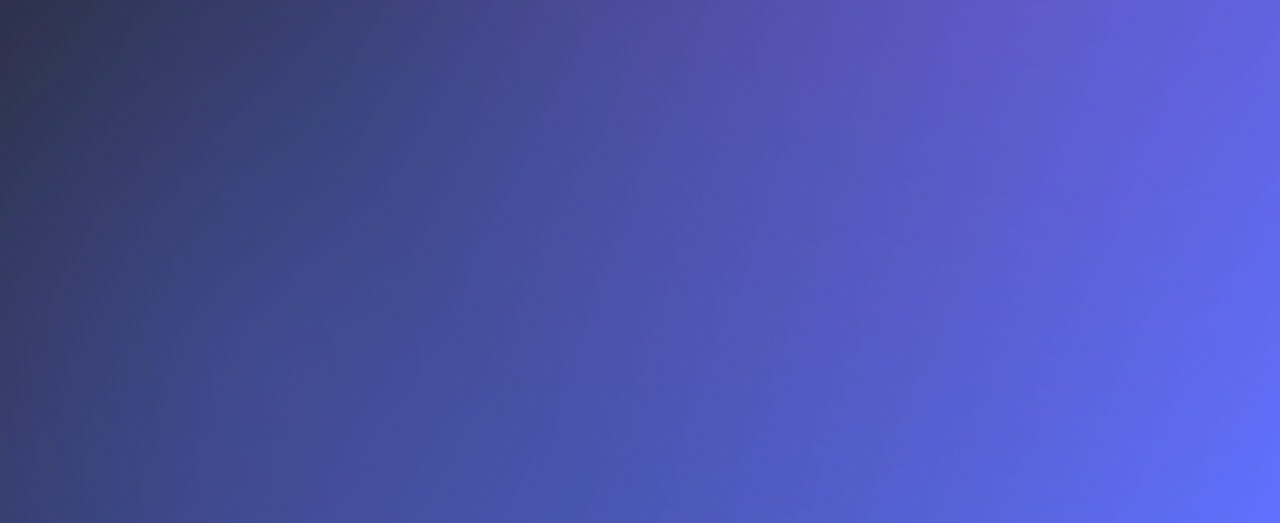
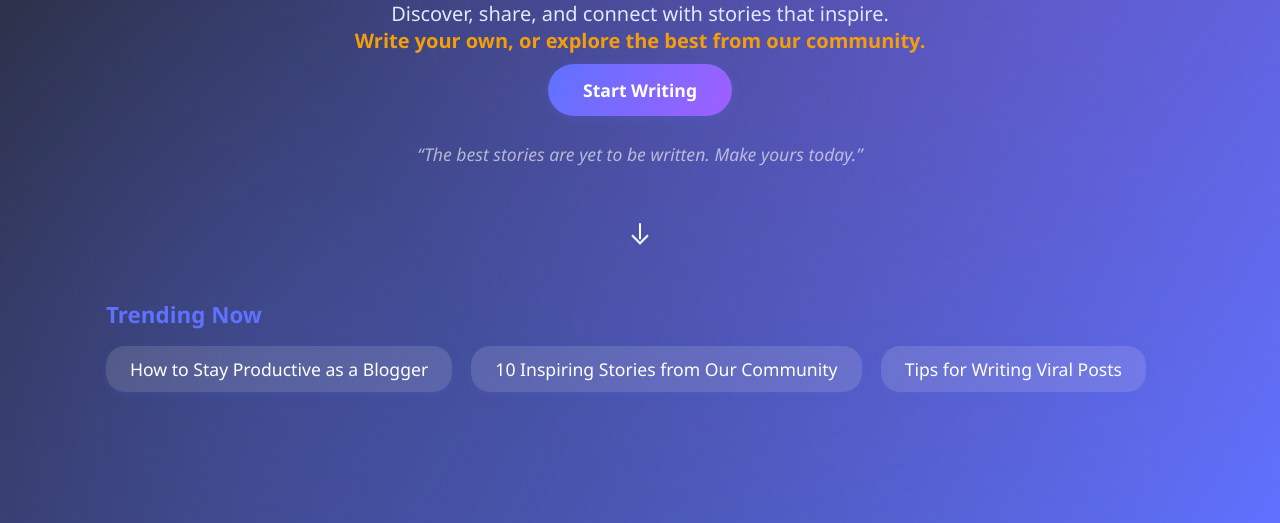
Before and after one commit to Prasad-rangapu/JINX, a plain HTML site: page home.html in a window 1280 px wide. Shown: the part 277-800 px from the top of the page. Drawn offline with Linux system fonts and the light colour scheme; no server answers.

Commit message:
update of frontend

```diff
--- a/home.html
+++ b/home.html
@@ -24,12 +24,77 @@
     </nav>
   </header>
 
-  <section id="wish">
-    <h1 id="welcome-user"></h1>
+  <!-- Hero Section -->
+  <section class="hero-section" style="text-align:center; padding: 3.5rem 1rem 2rem 1rem;">
+    <h1 class="hero-title" style="font-size:2.5rem; font-weight:800; background:var(--gradient); -webkit-background-clip:text; -webkit-text-fill-color:transparent;">
+      Welcome to JINX Blog!
+    </h1>
+    <p style="font-size:1.25rem; color:#e0e7ff; margin:1rem 0 1.5rem 0;">
+      Discover, share, and connect with stories that inspire.<br>
+      <span style="color:var(--accent); font-weight:600;">Write your own, or explore the best from our community.</span>
+    </p>
+    <a href="create.html" class="cta-btn" style="background:var(--gradient); color:#fff; padding:0.9rem 2.2rem; border-radius:2rem; font-size:1.1rem; font-weight:600; text-decoration:none; box-shadow:0 2px 12px #5f72ff33; transition:background 0.2s,transform 0.2s;">
+      Start Writing
+    </a>
+    <div style="margin-top:2.5rem;">
+      <span style="font-size:1.1rem; color:#fff9; font-style:italic;">
+        “The best stories are yet to be written. Make yours today.”
+      </span>
+    </div>
+    <div class="scroll-down" style="margin-top:2.5rem;">
+      <svg width="32" height="32" fill="none" stroke="#fff" stroke-width="2" style="animation:bounce 1.5s infinite;">
+        <path d="M16 8v16M8 20l8 8 8-8"/>
+      </svg>
+    </div>
+  </section>
+
+  <!-- Trending/Popular Posts Suggestion -->
+  <section class="suggested-section" style="max-width:1100px; margin:0 auto 2rem auto; padding:1.5rem 1rem 0 1rem;">
+    <h2 style="font-size:1.4rem; color:var(--primary); margin-bottom:1rem; font-weight:700;">Trending Now</h2>
+    <div id="trending-posts" style="display:flex; gap:1.2rem; flex-wrap:wrap;">
+      <!-- Trending posts will be loaded here by JS -->
+    </div>
   </section>
 
   <main class="posts-container" id="recent-posts"></main>
 
   <script src="javascripts/posts.js"></script>
+  <script>
+    // Example: Load trending posts (replace with your own logic if needed)
+    function loadTrendingPosts() {
+      const trending = [
+        { title: "How to Stay Productive as a Blogger", link: "blogs.html#1" },
+        { title: "10 Inspiring Stories from Our Community", link: "blogs.html#2" },
+        { title: "Tips for Writing Viral Posts", link: "blogs.html#3" }
+      ];
+      const container = document.getElementById('trending-posts');
+      trending.forEach(post => {
+        const a = document.createElement('a');
+        a.href = post.link;
+        a.textContent = post.title;
+        a.className = "nav-link";
+        a.style = "background:rgba(255,255,255,0.13);padding:0.7rem 1.5rem;border-radius:1.2rem;color:#fff;font-weight:500;text-decoration:none;box-shadow:0 2px 8px #5f72ff22;transition:background 0.2s;";
+        a.onmouseover = () => a.style.background = "var(--gradient)";
+        a.onmouseout = () => a.style.background = "rgba(255,255,255,0.13)";
+        container.appendChild(a);
+      });
+    }
+    window.onload = () => {
+      loadRecentPosts();
+      loadTrendingPosts();
+    };
+  </script>
+  <style>
+    @keyframes bounce {
+      0%, 100% { transform: translateY(0);}
+      50% { transform: translateY(10px);}
+    }
+    .cta-btn:hover { background:linear-gradient(120deg,#9f5fff 0%,#5f72ff 100%); transform:scale(1.05);}
+    @media (max-width:700px) {
+      .hero-title { font-size:1.5rem !important;}
+      .suggested-section { padding:0.5rem 0.2rem;}
+      #trending-posts { flex-direction:column; gap:0.7rem;}
+    }
+  </style>
 </body>
 </html>
```
